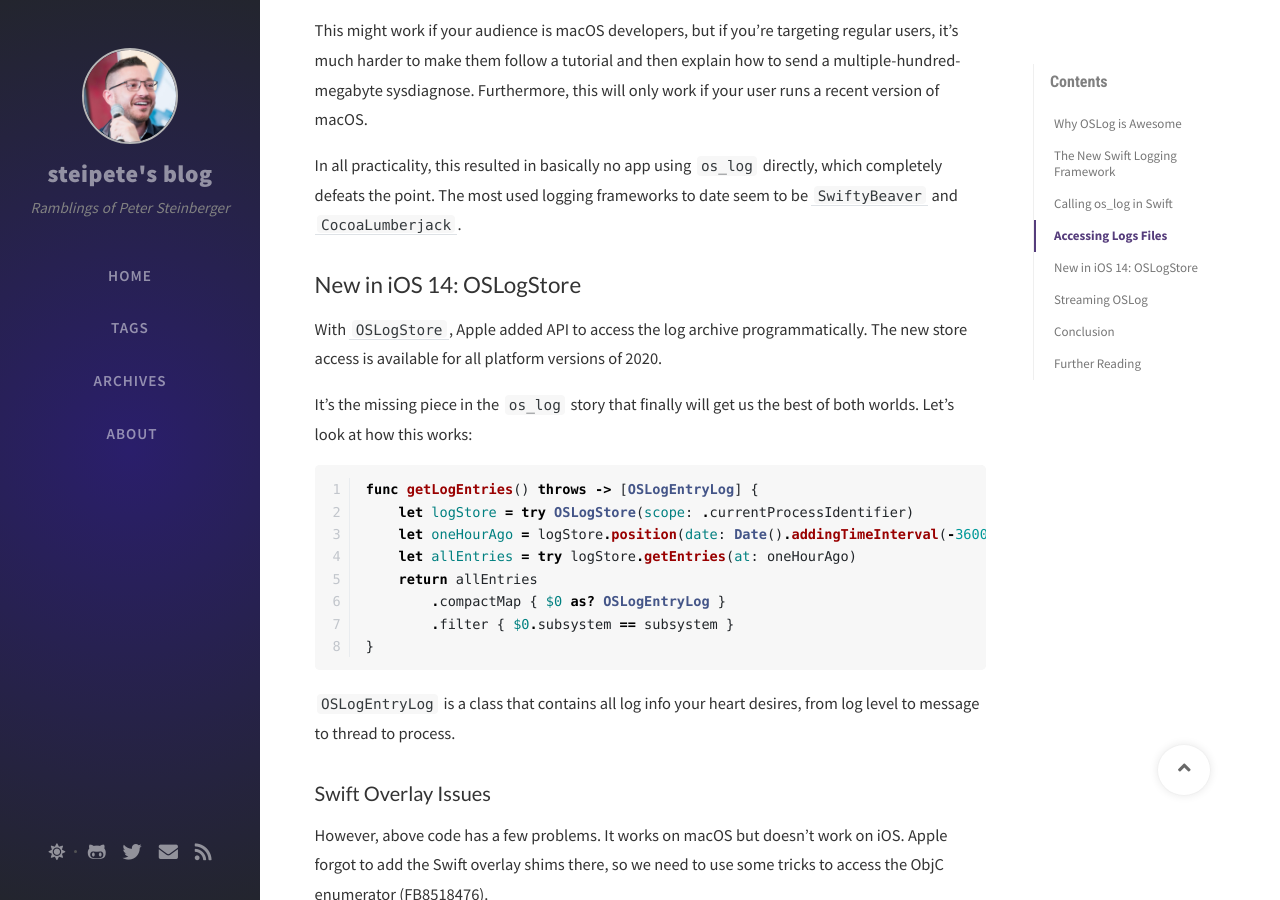
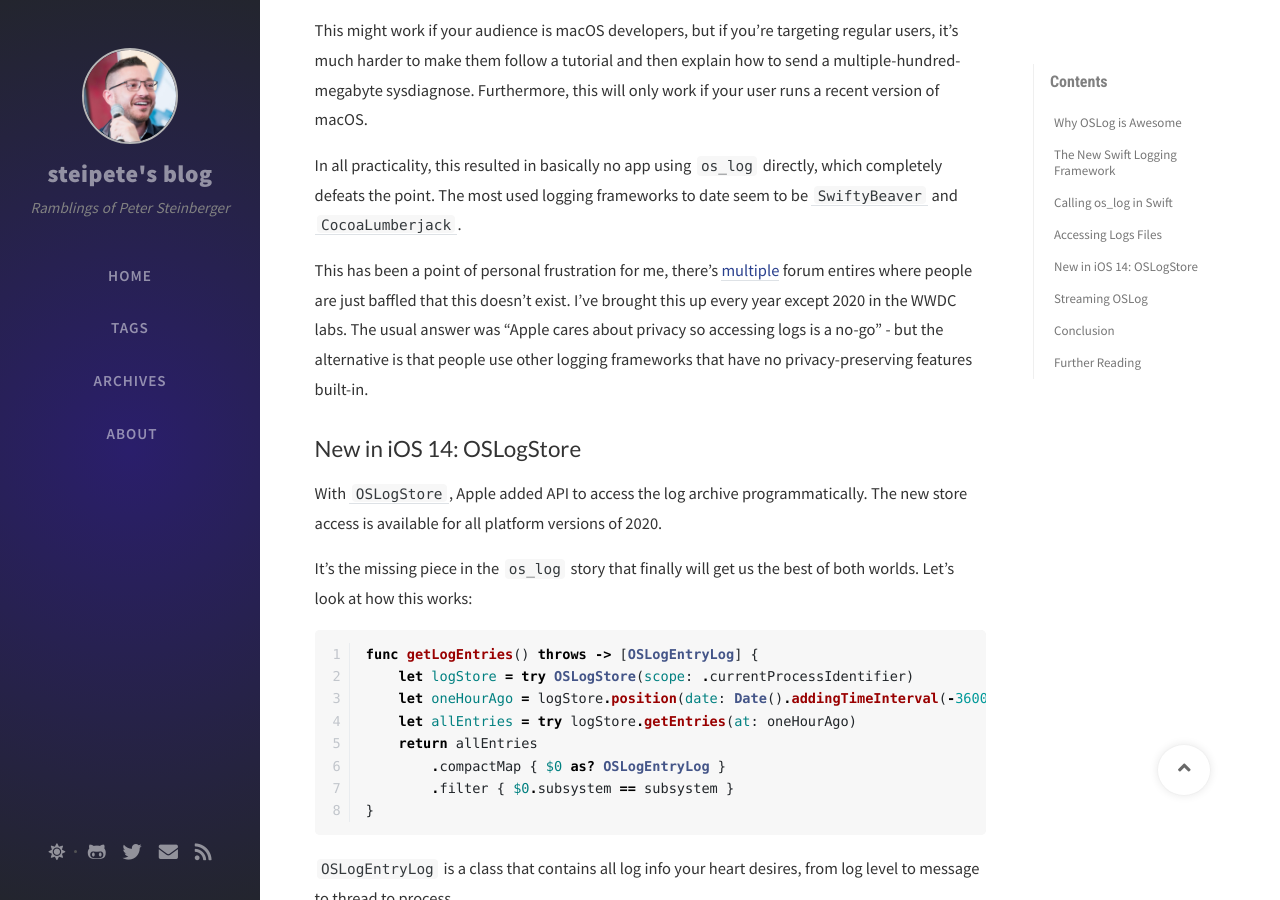
Before and after one commit to steipete/steipete.com, a Jekyll site: the page built from _posts/2020-08-05-logging-in-swift.md, in a window 1280 px wide and 900 px high, scrolled down 2614 px. Built offline with Jekyll 4.4.1, drawn with Linux system fonts in a browser that asks for light colours; nearby versions of some CDN libraries; comment, search, counter and statistics services are not loaded.

Commit message:
frustration

```diff
--- a/_posts/2020-08-05-logging-in-swift.md
+++ b/_posts/2020-08-05-logging-in-swift.md
@@ -80,6 +80,8 @@ Apple's [solution](https://developer.apple.com/forums/thread/650843?answerId=616
 This might work if your audience is macOS developers, but if you're targeting regular users, it's much harder to make them follow a tutorial and then explain how to send a multiple-hundred-megabyte sysdiagnose. Furthermore, this will only work if your user runs a recent version of macOS.
 
 In all practicality, this resulted in basically no app using `os_log` directly, which completely defeats the point. The most used logging frameworks to date seem to be [`SwiftyBeaver`](https://github.com/SwiftyBeaver/SwiftyBeaver) and [`CocoaLumberjack`](https://github.com/CocoaLumberjack/CocoaLumberjack).
+
+This has been a point of personal frustration for me, there's [multiple](https://developer.apple.com/forums/thread/66984) forum entires where people are just baffled that this doesn't exist. I've brought this up every year except 2020 in the WWDC labs. The usual answer was "Apple cares about privacy so accessing logs is a no-go" - but the alternative is that people use other logging frameworks that have no privacy-preserving features built-in.
 
 ## New in iOS 14: OSLogStore
 
```
